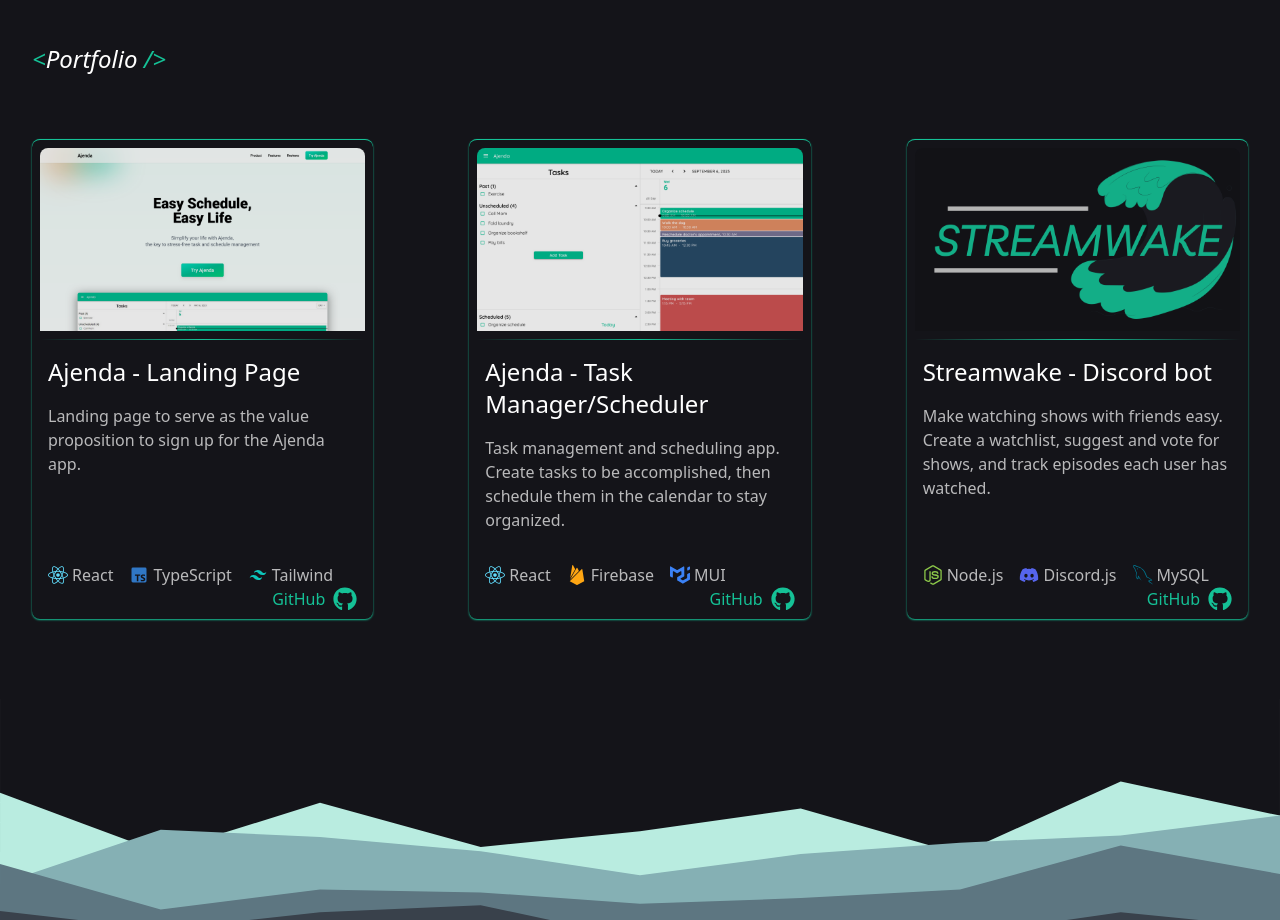
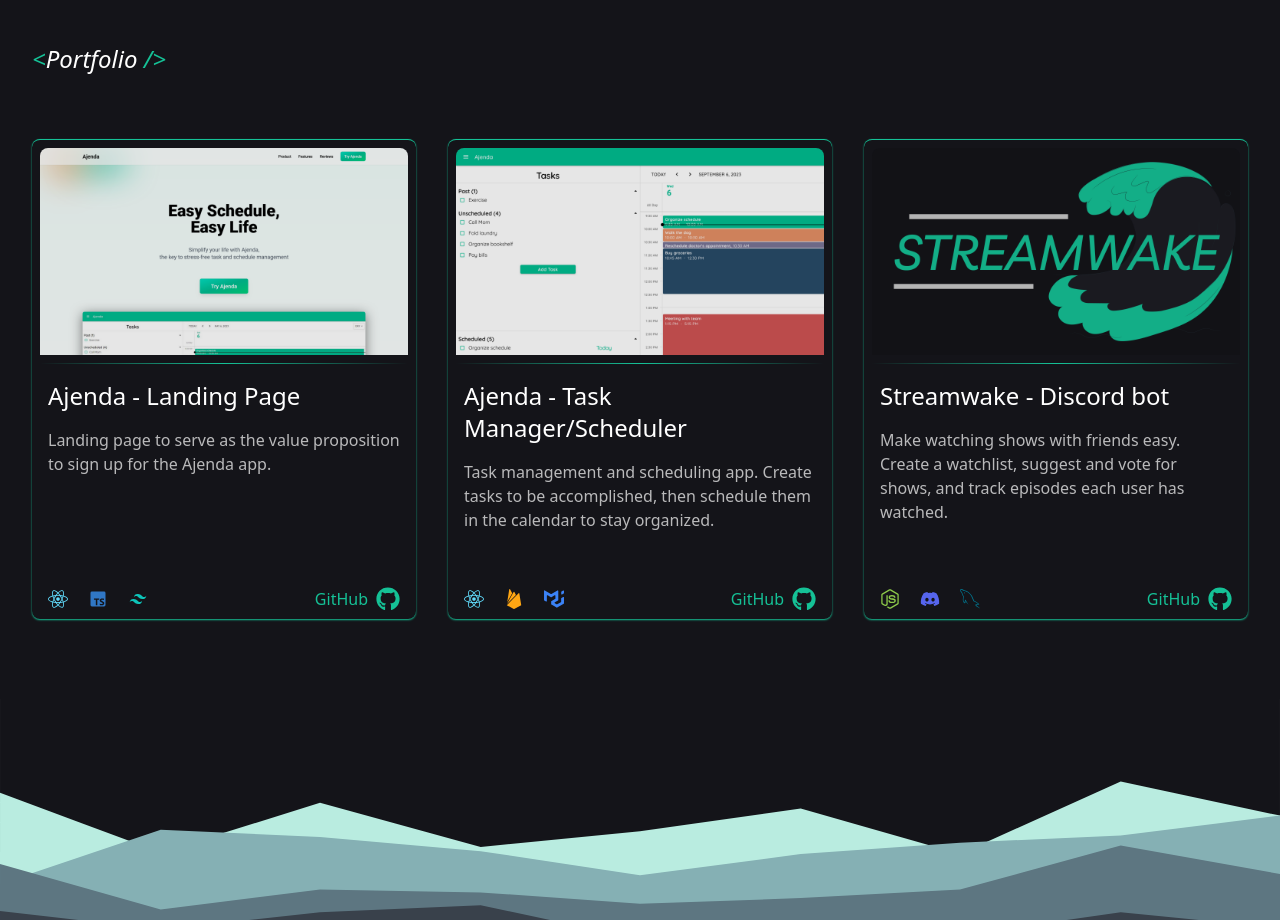
Before and after one commit to LyndeCS/portfolio-site, a React (Vite) app: page / in a window 1280 px wide. Shown: the part 2480-3400 px from the top of the page. Built offline with nearby package versions, Linux system fonts and the light colour scheme.

Commit message:
Portfolio card tech list update
-Fixed tech list from word-wrapping at weird screen sizes

```diff
--- a/src/components/Portfolio.jsx
+++ b/src/components/Portfolio.jsx
@@ -56,7 +56,7 @@
 					</span>
 				</h2>
 
-				<div className="container mx-auto grid grid-cols-1 lg:grid-cols-3 gap-x-8 xl:gap-x-24 gap-y-12 md:gap-y-16">
+				<div className="container mx-auto grid grid-cols-1 lg:grid-cols-3 gap-x-8 2xl:gap-x-24 gap-y-12 md:gap-y-16">
 					{projects.map((item) => (
 						<div
 							key={item.id}
@@ -122,7 +122,7 @@
 													className="mr-1 text-[#06AFEF]"
 												/>
 											)}
-											<span className="text-white opacity-70 hidden xs:block">
+											<span className="text-white opacity-70 hidden xs:block lg:hidden min-[1350px]:block">
 												{tool}
 											</span>
 										</span>
```
